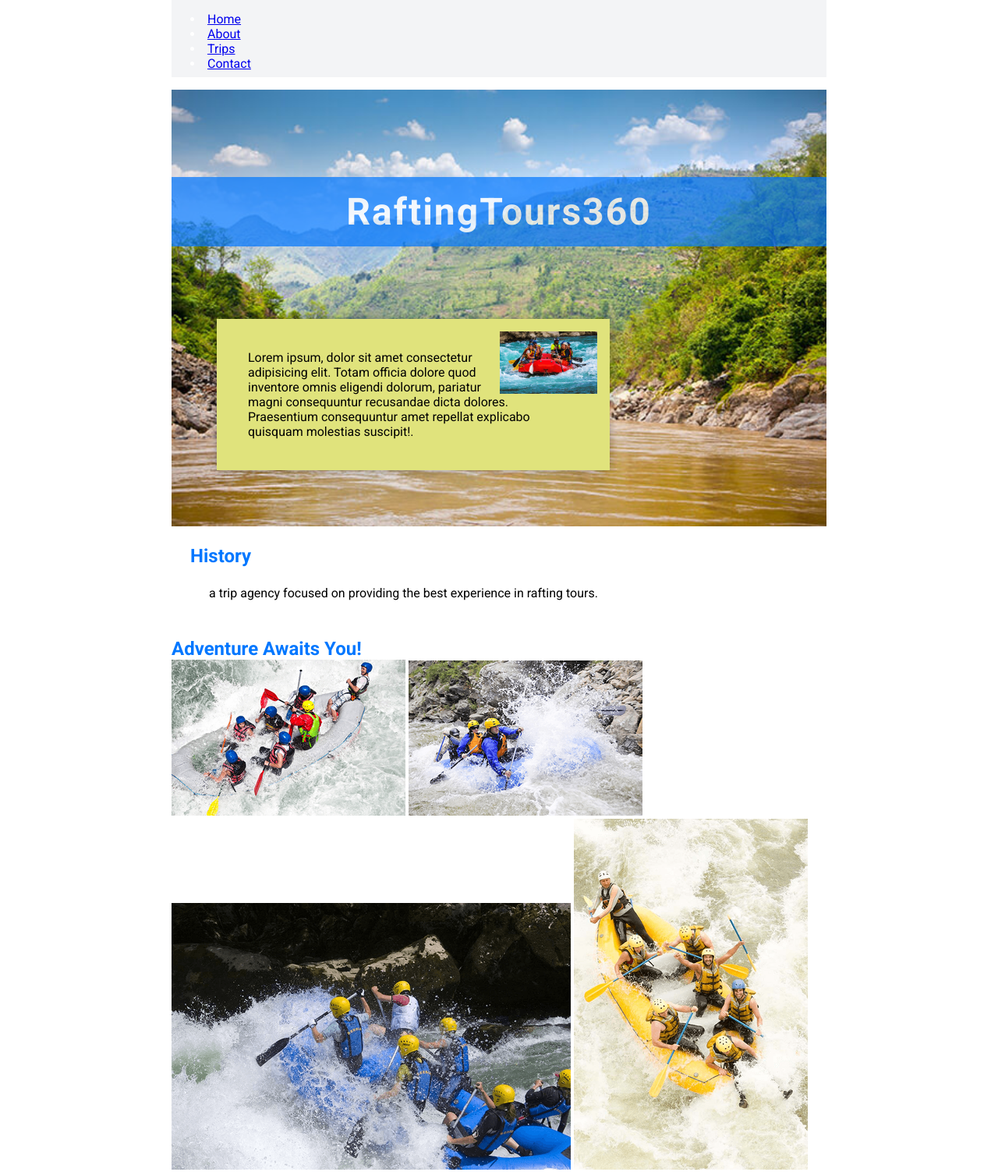
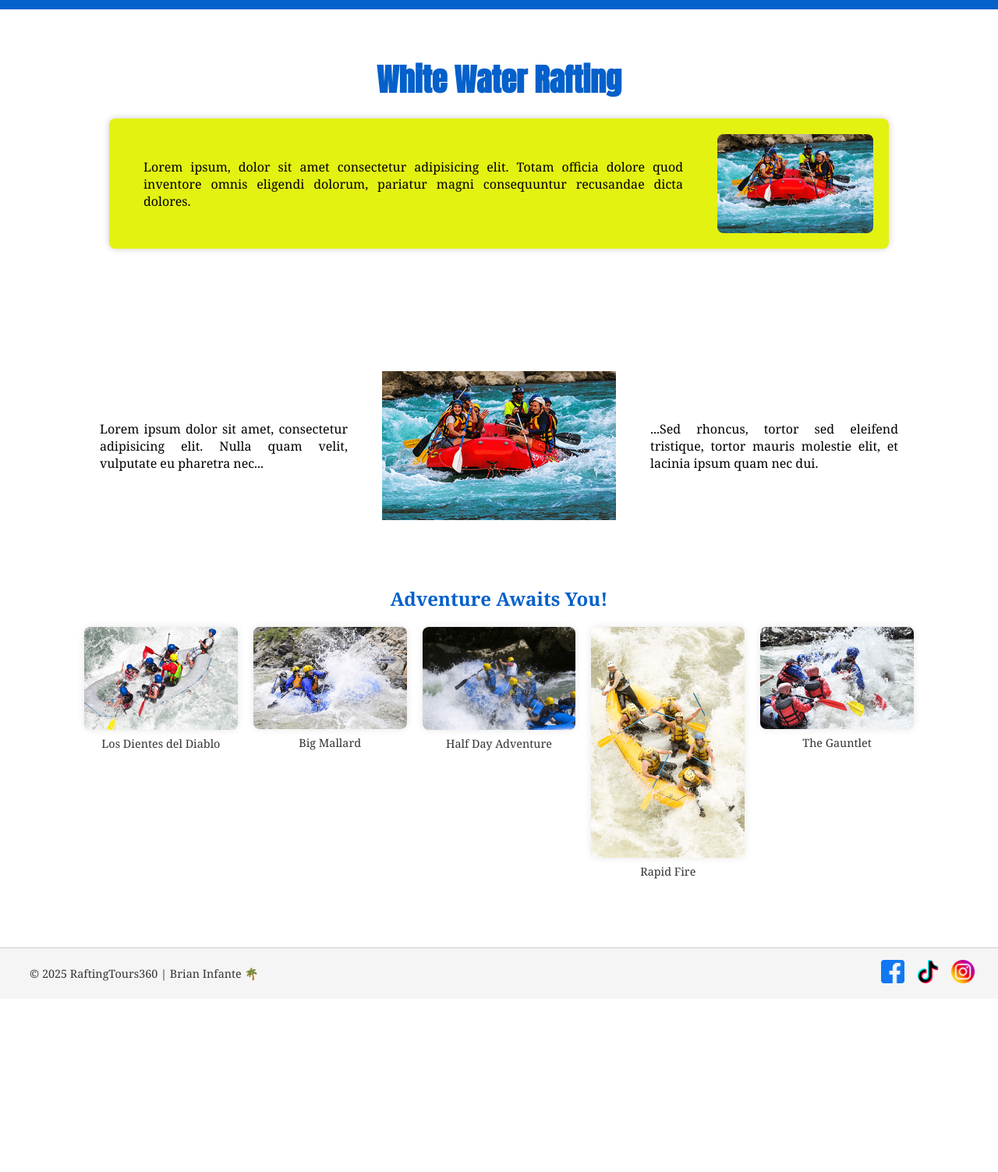
Before and after one commit to brianinfante900/wdd130, a plain HTML site: page wwr/about.html in a window 1280 px wide. Shown: the part 99-1602 px from the top of the page at 78% size. After the commit the page ends 1380 px from the top, so only its background shows below. Drawn offline with Linux system fonts and the light colour scheme.

Commit message:
week 4 changes

```diff
--- a/wwr/about.html
+++ b/wwr/about.html
@@ -26,26 +26,43 @@
     </header>
     <main>
       <div class="hero">
-            <img src="images/rafting43_600 (1).jpg" alt="" alt="hero-image" >
-                <h1>RaftingTours360</h1>
-            <article>
+  <h1 class="hero-title">White Water Rafting</h1>
+  <div class="hero-content">
+    <p>Lorem ipsum, dolor sit amet consectetur adipisicing elit. Totam officia dolore quod inventore omnis
+      eligendi dolorum, pariatur magni consequuntur recusandae dicta dolores.</p>
     <img src="images/rafting.png" alt="Rafting Adventure">
-                <p>Lorem ipsum, dolor sit amet consectetur adipisicing elit. Totam officia dolore quod inventore omnis
-                    eligendi dolorum, pariatur magni consequuntur recusandae dicta dolores. Praesentium consequuntur
-                    amet repellat explicabo quisquam molestias suscipit!.</p>
-            </article>
   </div>
-          <section>
+</div>
+          <section class="history">
     <h2>History</h2>
-            <p> a trip agency focused on providing the best experience in rafting tours.</p>
-        </section>
+    <div class="history-grid">
+        <p>Lorem ipsum dolor sit amet, consectetur adipisicing elit. Nulla quam velit, vulputate eu pharetra nec...</p>
+        <img src="images/rafting.png" alt="Rafting History">
+        <p>...Sed rhoncus, tortor sed eleifend tristique, tortor mauris molestie elit, et lacinia ipsum quam nec dui.</p>
+    </div>
+<section class="adventure-section">
   <h2>Adventure Awaits You!</h2>
-            <div class="images">
-                <img src="images/rsz_raft1 (1).png" alt="Rafting Scene 1">
-                <img src="images/rsz_raft2 (1).png" alt="Rafting Scene 2">
-                <img src="images/rsz_raft3 (1).png" alt="Rafting Scene 3">
-                <img src="images/rsz_raft4 (1).png" alt="Rafting Scene 4">
-                <img src="images/rsz_raft5 (1).png" alt="Rafting Scene 5">
+  <div class="adventures">
+    <figure>
+      <img src="images/rsz_raft1 (1).png" alt="Los Dientes del Diablo">
+      <figcaption>Los Dientes del Diablo</figcaption>
+    </figure>
+    <figure>
+      <img src="images/rsz_raft2 (1).png" alt="Big Mallard">
+      <figcaption>Big Mallard</figcaption>
+    </figure>
+    <figure>
+      <img src="images/rsz_raft3 (1).png" alt="Half Day Adventure">
+      <figcaption>Half Day Adventure</figcaption>
+    </figure>
+    <figure>
+      <img src="images/rsz_raft4 (1).png" alt="Rapid Fire">
+      <figcaption>Rapid Fire</figcaption>
+    </figure>
+    <figure>
+      <img src="images/rsz_raft5 (1).png" alt="The Gauntlet">
+      <figcaption>The Gauntlet</figcaption>
+    </figure>
   </div>
 </section>
     </main>
--- a/wwr/styles/rafting.css
+++ b/wwr/styles/rafting.css
@@ -1,45 +1,67 @@
-/* ------------------------------
-   1. IMPORTS Y VARIABLES
---------------------------------*/
 @import url('https://fonts.googleapis.com/css2?family=Anton&family=Roboto:wght@100..900&display=swap');
 
 :root {
-  --primary-blue: #0077ff;
-  --secondary-yellow: #e0e37c;
+  --primary-blue: #0460ca;
+  --secondary-yellow: #e3f211;
   --accent-orange: #00bfff;
   --text-white: #ffffff;
   --text-black: #000000;
   --background-gray: #f3f4f6;
 }
-/* ------------------------------
-   2. GLOBAL STYLES
---------------------------------*/
-header {
-  background-color: var(--background-gray);
-  color: var(--text-white);
+/* Reset and Global Styles */
 
-}
-
-*{
+* {
   margin: 0;
   padding: 0;
   box-sizing: border-box;
 }
 
-body {
-  font-family: 'Roboto', sans-serif;
+html, body {
+  height: 100%;
+  width: 100%;
+  font-family:Georgia, 'Times New Roman', Times, serif;
+  background-color: #fff;
   color: var(--text-black);
+  display: flex;
+  flex-direction: column;
 }
 
-header,main,footer {
-  width : 840px;
-  margin: 0 auto;
-
+header {
+  background-color: var(--primary-blue);
+  display: grid;
+  grid-template-columns: 1fr 1fr;
+  padding: 10px 20px;
 }
 
-h1,h2{
-  font-family: var(--primary-blue);
-  color: var(--primary-blue);
+nav {
+  display: flex;
+  justify-content: flex-end;
+  gap: 20px;
+  list-style: none;
+}
+
+.main-nav li {
+  list-style: none;
+  display: inline;
+}
+
+.main-nav a {
+  text-decoration: none;
+  color: var(--text-white);
+  font-weight: bold;
+}
+
+main {
+  flex: 1;
+  padding: 20px;
+  width: 100%;
+  max-width: 1200px;
+  margin: 0 auto;
+}
+
+h1, h2 {
+  font-family: Georgia, 'Times New Roman', Times, serif;
+  color: var(--text-white);
 }
 
 nav, p, section, article {
@@ -47,50 +69,137 @@ nav, p, section, article {
   padding: 8px;
 }
 
-.socialmedia a{
-  text-decoration: none;
+/* Hero Section */
+
+.history-grid {
+  display: grid;
+  grid-template-columns: 1fr auto 1fr;
+  align-items: center;
+  gap: 20px;
+  padding: 20px;
+  text-align: justify;
 }
 
-/* ------------------------------
-   3. HERO STYLES
---------------------------------*/
-
-.hero {
-  position: relative;
+.history-grid img {
+  max-width: 100%;
+  height: auto;
+  display: block;
+  margin: 0 auto;
 }
 
-.hero img {
-  display: block;
+.history h2 {
+  text-align: center;
+  margin-top: 40px;
+}
+.hero {
+  background-color: #ffffff;
+  padding: 40px 20px;
+  text-align: center;
+}
+
+.hero-title {
+  font-size: 2.5rem;
+  color: var(--primary-blue);
+  font-family: 'Anton', sans-serif;
+  margin-bottom: 20px;
+}
+
+.hero-content {
+  display: flex;
+  flex-direction: row;
+  justify-content: center;
+  align-items: center;
+  background-color: var(--secondary-yellow);
+  padding: 20px;
+  gap: 20px;
+  box-shadow: 0 0 10px rgba(0, 0, 0, 0.2);
+  max-width: 1000px;
+  margin: 0 auto;
+  border-radius: 8px;
+}
+
+.hero-content p {
+  flex: 1;
+  text-align: justify;
+  font-size: 1rem;
+}
+
+.hero-content img {
+  width: 200px;
+  height: auto;
+  border-radius: 8px;
+}
+
+/* Adventure Section */
+
+.adventures {
+  display: flex;
+  justify-content: space-between;
+  flex-wrap: wrap;
+  gap: 20px;
+  padding: 20px 0;
+  text-align: center;
+}
+
+.adventures figure {
+  flex: 1 1 18%;
+  margin: 0;
+}
+
+.adventures img {
   width: 100%;
   height: auto;
-
+  display: block;
+  border-radius: 8px;
+  box-shadow: 0 0 10px rgba(0,0,0,0.1);
 }
 
- .hero article {
-  position: absolute;
-  bottom: 10%;
-  left: 5%;
-  width: 60%;
-  background-color: var(--secondary-yellow);
-  padding: 1rem;
-  box-shadow: 0 0 10px rgba(0,0,0,0.3);
+.adventures figcaption {
+  margin-top: 8px;
+  font-size: 0.9rem;
+  color: #333;
+}
+.adventure-section h2 {
+  text-align: center;
+  color: var(--primary-blue);
+  font-family: Georgia, 'Times New Roman', Times, serif;
+  margin-top: 40px;
 }
 
-.hero h1 {
-  position: absolute;
-  top: 20%;
+/* Footer Styles */
+
+footer {
   width: 100%;
-  padding: 16px;
-  text-align: center;
-  background-color: var(--primary-blue);
-  color: var(--text-white);
-  font-family: roboto, sans-serif;
-  font-size: 3rem;
-  letter-spacing: 2px;
-  opacity: 0.7;
+  background-color: #f5f5f5;
+}
 
+.footer-content {
+  display: flex;
+  justify-content: space-between;
+  align-items: center;
+  padding: 15px 30px;
+  flex-wrap: wrap;
+  border-top: 1px solid #ccc;
 }
-.hero article img {
-  float: right;
-  width: 125px;
+
+.footer-content p {
+  margin: 0;
+  font-size: 0.9rem;
+  color: #333;
 }
+
+.social-links {
+  display: flex;
+  gap: 15px;
+}
+
+.social-links img {
+  width: 30px;
+  height: 30px;
+  object-fit: contain;
+  transition: transform 0.2s ease;
+}
+
+.social-links img:hover {
+  transform: scale(1.1);
+}
```
Lines whose indentation alone changed are shown as unchanged.
